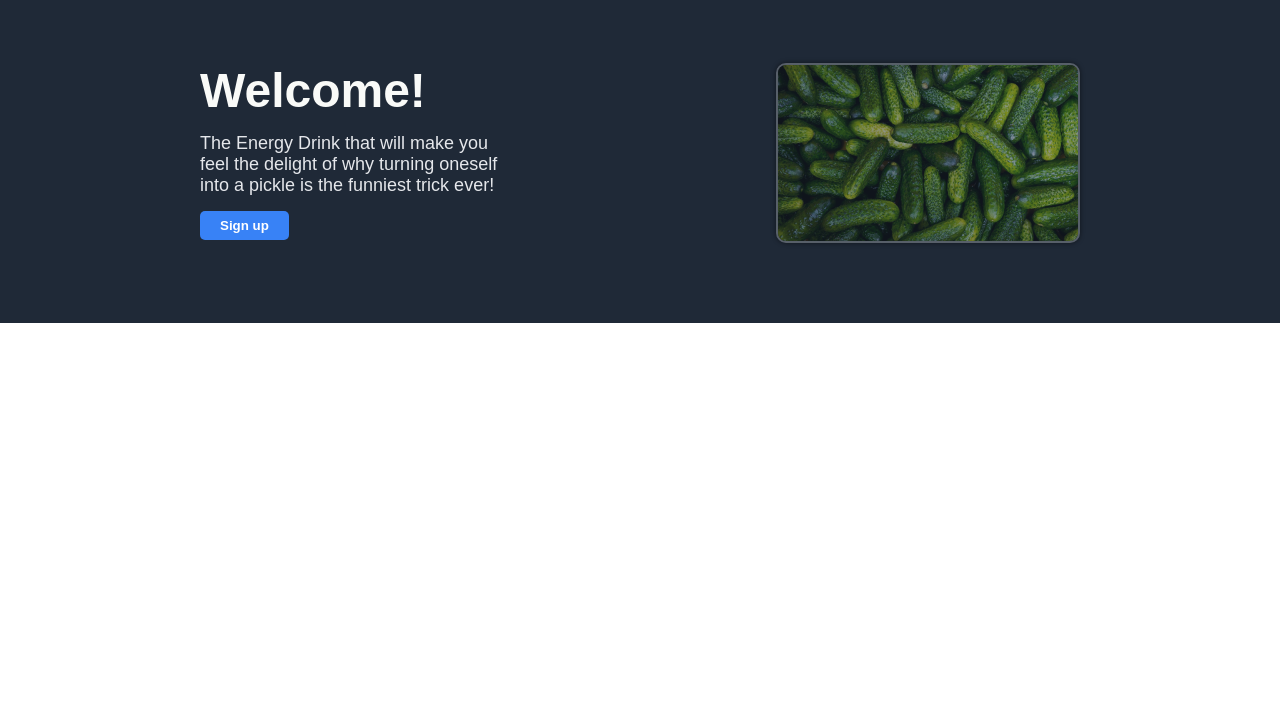
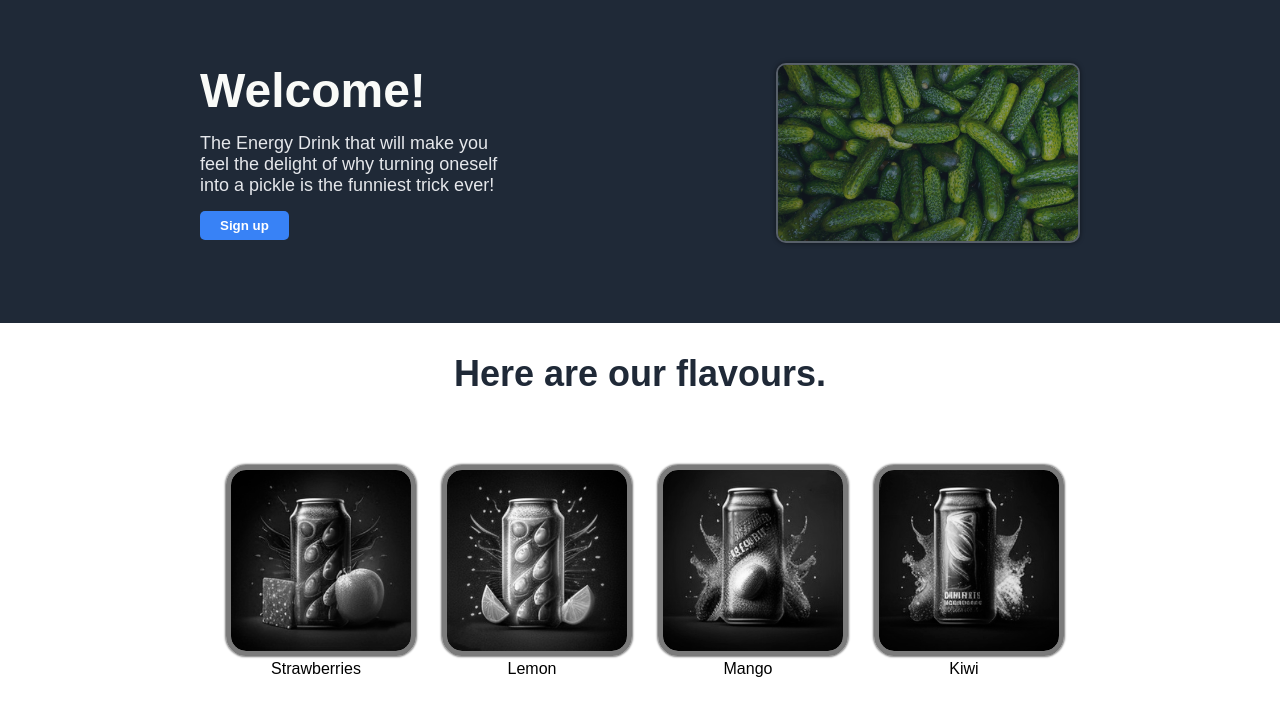
Before and after one commit to TarkanV/landing-page, a plain HTML site: page index.html in a window 1280 px wide. Shown: the part 77-792 px from the top of the page. Drawn offline with Linux system fonts and the light colour scheme.

Commit message:
Add first section of body elements and styles

```diff
--- a/index.html
+++ b/index.html
@@ -7,6 +7,7 @@
         <title>Landing Page</title>
     </head>
     <body>
+        <!-- Header Elements-->
         <div class="head">
             <div class="header">
 
@@ -22,7 +23,7 @@
             </div>
             <div class="titlebox">
                 <div class="left">
-                    <h2 class="Title">Welcome!</h2>
+                    <h2>Welcome!</h2>
                     <p>The Energy Drink that will make you feel the delight of why turning oneself into a pickle is the funniest trick ever!</p>
                     <button>Sign up</button>
                 </div>
@@ -30,6 +31,36 @@
             </div>
         </div>
 
+        <!--Body elements-->
+        <h2 class="b1header">Here are our flavours.</h2>
+        <div class="body b1">
+            <div>
+                <div class="imgborder"><img src="./img/tiles/0.png"></div>
+                <p>Strawberries</p>
+            </div>
+            <div>
+                <div class="imgborder"><img src="./img/tiles/1.png"></div>
+                <p>Lemon</p>
+            </div>
+            <div>
+                <div class="imgborder"><img src="./img/tiles/2.png"></div>
+                <p>Mango</p>
+            </div>
+            <div>
+                <div class="imgborder"><img src="./img/tiles/3.png"></div>
+                <p>Kiwi</p>
+            </div>
+        </div>
+        <div class="body b2">
+
+        </div>
+
+        <div class="body b3">
+
+        </div>
+
+
+
         <footer>
 
         </footer>
--- a/styles.css
+++ b/styles.css
@@ -8,18 +8,20 @@ body{
 }
 
 .head{
-    padding: 0 200px;
     background-color: #1F2937;
 
     overflow: hidden;
+}
 
+.head, .body{
+    padding: 0 200px;
+}
 
-}
 .header{
     display: flex;
     justify-content: space-between;
     align-items: center;
-    //border: 2px solid blue;
+
     min-width: 558px;
 
 }
@@ -32,7 +34,7 @@ body{
 
 h1{
     font-size: 24px;
-    //font-family: Impact, sans-serif;
+
 
 }
 
@@ -57,7 +59,7 @@ h1{
 
 }
 
-h2{
+.left h2{
     font-size: 48px;
     font-weight: 800;
     margin: 0;
@@ -92,7 +94,6 @@ h2{
     width : 2000px;
 
     justify-content: end;
-   // border: 2px red solid;
     opacity: 0.5;
 
 
@@ -108,10 +109,12 @@ h2{
     object-fit: cover;
     transition: 0.3s;
 }
+/*
 .picklebox img:hover{
     border : 2px solid hsla(0, 0%, 100%, 90%);
     box-shadow: 0 0 5px 5px rgb(196, 196, 196);
 }
+*/
 
 .nav{
     display: flex;
@@ -120,3 +123,45 @@ h2{
     color: #E5E7EB;
 
 }
+
+.b1header{
+    font-size: 36px;
+    font-weight: 800;
+    color: #1F2937;
+    text-align: center;
+
+}
+
+/*Body elements*/
+.b1{
+
+    display: flex;
+    justify-content: space-evenly;
+    min-width: 590px;
+    gap: 10px;
+    margin-bottom: 100px;
+}
+
+.b1 div{
+    flex: 0 1 auto;
+    max-width: 180px;
+    text-align: center;
+    margin-top: 20px;
+
+}
+.b1 div img{
+    max-width: 100%;
+    border: 5px solid #3882F6;
+    border-radius: 20px;
+    box-shadow: 0 0 2px 1px #3882F6;
+    filter: grayscale(100%);
+
+}
+.b1 div img:hover{
+    filter: grayscale(0%);
+    transition: 0.3s;
+}
+.b1 div p {
+    margin: 0;
+    color: hsl(0, 0, 20%)
+}
```
